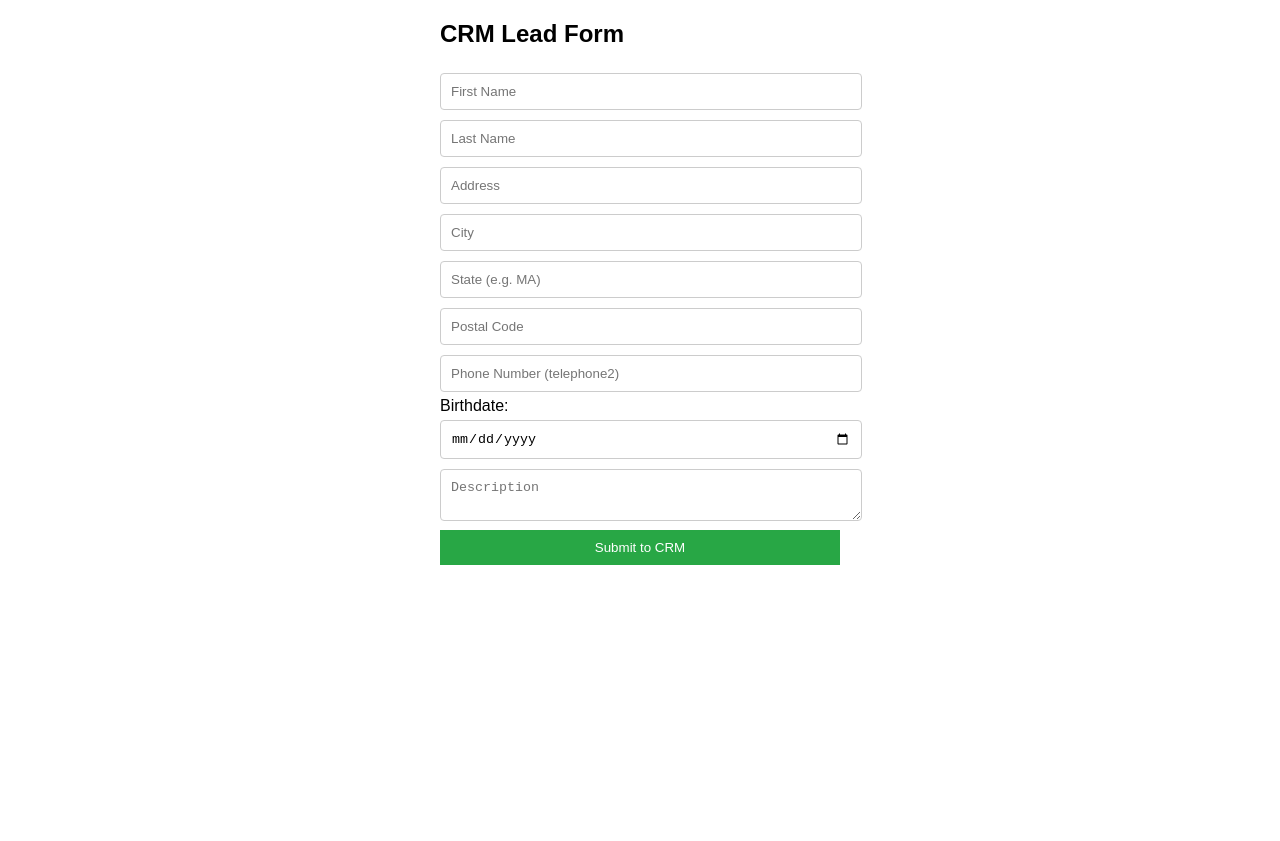
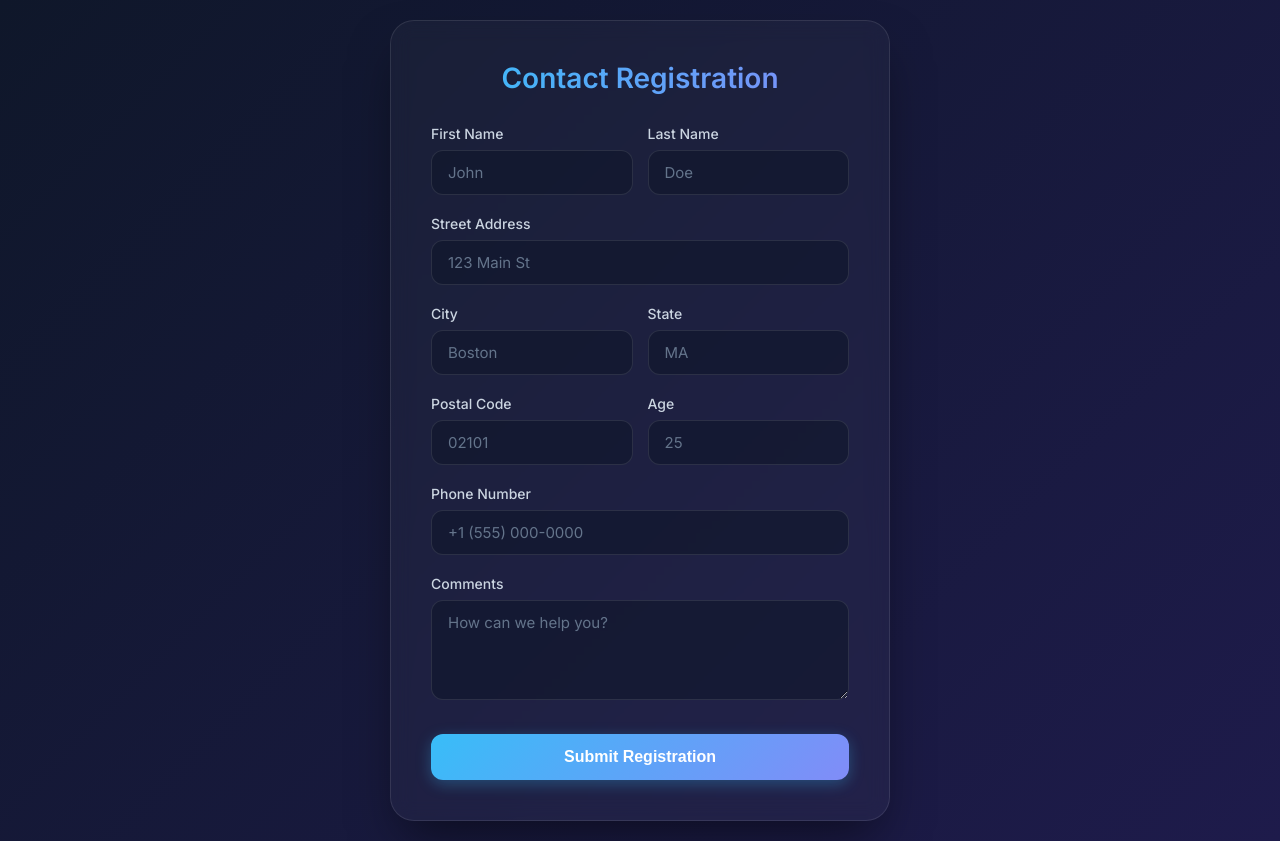
Before and after one commit to MirzaUmar1/dynamics365-lead-ingestion-bridge, a website: page index.html in a window 1280 px wide. Before the commit the page ends 800 px from the top, so only its background shows below. Drawn offline with Linux system fonts and the light colour scheme.

Commit message:
Beautify UI and update fields

```diff
--- a/index.html
+++ b/index.html
@@ -1,90 +1,265 @@
 <!doctype html>
 <html lang="en">
   <head>
+    <meta charset="UTF-8" />
+    <meta name="viewport" content="width=device-width, initial-scale=1.0" />
+    <title>Premium CRM Lead Form</title>
     <style>
+      @import url('https://fonts.googleapis.com/css2?family=Inter:wght@400;500;600&display=swap');
+
+      * {
+        box-sizing: border-box;
+        margin: 0;
+        padding: 0;
+      }
+
       body {
-        font-family: sans-serif;
-        max-width: 400px;
-        margin: 20px auto;
+        font-family: 'Inter', sans-serif;
+        background: linear-gradient(135deg, #0f172a 0%, #1e1b4b 100%);
+        color: #f8fafc;
+        display: flex;
+        justify-content: center;
+        align-items: center;
+        min-height: 100vh;
+        padding: 20px;
       }
+
+      .glass-container {
+        background: rgba(255, 255, 255, 0.03);
+        backdrop-filter: blur(10px);
+        -webkit-backdrop-filter: blur(10px);
+        border: 1px solid rgba(255, 255, 255, 0.1);
+        border-radius: 24px;
+        padding: 40px;
+        width: 100%;
+        max-width: 500px;
+        box-shadow: 0 25px 50px -12px rgba(0, 0, 0, 0.5);
+      }
+
+      h2 {
+        text-align: center;
+        font-size: 28px;
+        font-weight: 600;
+        margin-bottom: 30px;
+        background: linear-gradient(to right, #38bdf8, #818cf8);
+        -webkit-background-clip: text;
+        -webkit-text-fill-color: transparent;
+      }
+
+      .form-group {
+        margin-bottom: 20px;
+      }
+
+      .form-row {
+        display: flex;
+        gap: 15px;
+      }
+
+      .form-row .form-group {
+        flex: 1;
+      }
+
+      label {
+        display: block;
+        font-size: 14px;
+        font-weight: 500;
+        margin-bottom: 8px;
+        color: #cbd5e1;
+      }
+
       input,
       textarea {
         width: 100%;
-        padding: 10px;
-        margin: 5px 0;
-        border: 1px solid #ccc;
-        border-radius: 4px;
+        padding: 12px 16px;
+        background: rgba(15, 23, 42, 0.6);
+        border: 1px solid rgba(255, 255, 255, 0.1);
+        border-radius: 12px;
+        color: #f8fafc;
+        font-size: 15px;
+        font-family: inherit;
+        transition: all 0.3s ease;
       }
+
+      input::placeholder,
+      textarea::placeholder {
+        color: #64748b;
+      }
+
+      input:focus,
+      textarea:focus {
+        outline: none;
+        border-color: #38bdf8;
+        box-shadow: 0 0 0 3px rgba(56, 189, 248, 0.2);
+        background: rgba(15, 23, 42, 0.8);
+      }
+
+      textarea {
+        resize: vertical;
+        min-height: 100px;
+      }
+
       button {
         width: 100%;
-        padding: 10px;
-        background: #28a745;
+        padding: 14px;
+        margin-top: 10px;
+        background: linear-gradient(135deg, #38bdf8 0%, #818cf8 100%);
         color: white;
         border: none;
+        border-radius: 12px;
+        font-size: 16px;
+        font-weight: 600;
         cursor: pointer;
+        transition: all 0.3s ease;
+        box-shadow: 0 4px 15px rgba(56, 189, 248, 0.3);
+      }
+
+      button:hover {
+        transform: translateY(-2px);
+        box-shadow: 0 8px 25px rgba(56, 189, 248, 0.4);
+      }
+
+      button:active {
+        transform: translateY(0);
+      }
+
+      /* Notification Toast */
+      .toast {
+        position: fixed;
+        bottom: 20px;
+        right: 20px;
+        padding: 15px 25px;
+        border-radius: 12px;
+        color: white;
+        font-weight: 500;
+        transform: translateY(100px);
+        opacity: 0;
+        transition: all 0.3s cubic-bezier(0.68, -0.55, 0.265, 1.55);
+        z-index: 1000;
+      }
+
+      .toast.show {
+        transform: translateY(0);
+        opacity: 1;
+      }
+
+      .toast.success {
+        background: rgba(16, 185, 129, 0.9);
+        border: 1px solid rgba(16, 185, 129, 0.2);
+      }
+
+      .toast.error {
+        background: rgba(239, 68, 68, 0.9);
+        border: 1px solid rgba(239, 68, 68, 0.2);
       }
     </style>
   </head>
   <body>
-    <h2>CRM Lead Form</h2>
+    <div class="glass-container">
+      <h2>Contact Registration</h2>
       <form id="leadForm">
-      <input type="text" id="firstname" placeholder="First Name" required />
-      <input type="text" id="lastname" placeholder="Last Name" required />
-      <input type="text" id="address1_line1" placeholder="Address" />
-      <input type="text" id="address1_city" placeholder="City" />
-      <input
-        type="text"
-        id="address1_stateorprovince"
-        placeholder="State (e.g. MA)"
-      />
-      <input type="text" id="address1_postalcode" placeholder="Postal Code" />
-      <input
-        type="tel"
-        id="telephone2"
-        placeholder="Phone Number (telephone2)"
-      />
-      <label>Birthdate:</label>
-      <input type="date" id="birthdate" />
-      <textarea id="description" placeholder="Description"></textarea>
-      <button type="submit">Submit to CRM</button>
+        <div class="form-row">
+          <div class="form-group">
+            <label for="firstname">First Name</label>
+            <input type="text" id="firstname" placeholder="John" required />
+          </div>
+          <div class="form-group">
+            <label for="lastname">Last Name</label>
+            <input type="text" id="lastname" placeholder="Doe" required />
+          </div>
+        </div>
+
+        <div class="form-group">
+          <label for="address1_line1">Street Address</label>
+          <input type="text" id="address1_line1" placeholder="123 Main St" />
+        </div>
+
+        <div class="form-row">
+          <div class="form-group">
+            <label for="address1_city">City</label>
+            <input type="text" id="address1_city" placeholder="Boston" />
+          </div>
+          <div class="form-group">
+            <label for="address1_stateorprovince">State</label>
+            <input type="text" id="address1_stateorprovince" placeholder="MA" />
+          </div>
+        </div>
+
+        <div class="form-row">
+          <div class="form-group">
+            <label for="address1_postalcode">Postal Code</label>
+            <input type="text" id="address1_postalcode" placeholder="02101" />
+          </div>
+          <div class="form-group">
+            <label for="age">Age</label>
+            <input type="number" id="age" placeholder="25" min="1" max="120" />
+          </div>
+        </div>
+
+        <div class="form-group">
+          <label for="telephone2">Phone Number</label>
+          <input type="tel" id="telephone2" placeholder="+1 (555) 000-0000" />
+        </div>
+
+        <div class="form-group">
+          <label for="comments">Comments</label>
+          <textarea id="comments" placeholder="How can we help you?"></textarea>
+        </div>
+
+        <button type="submit" id="submitBtn">Submit Registration</button>
       </form>
+    </div>
+
+    <div id="toast" class="toast"></div>
 
     <script>
-      document
-        .getElementById("leadForm")
-        .addEventListener("submit", async (e) => {
+      function showToast(message, type) {
+        const toast = document.getElementById("toast");
+        toast.textContent = message;
+        toast.className = `toast show ${type}`;
+        setTimeout(() => {
+          toast.className = "toast";
+        }, 4000);
+      }
+
+      document.getElementById("leadForm").addEventListener("submit", async (e) => {
         e.preventDefault();
+        const submitBtn = document.getElementById("submitBtn");
+        submitBtn.textContent = "Submitting...";
+        submitBtn.style.opacity = "0.7";
+        submitBtn.disabled = true;
 
-          // Collect all fields
         const data = {
           firstname: document.getElementById("firstname").value,
           lastname: document.getElementById("lastname").value,
           address1_line1: document.getElementById("address1_line1").value,
           address1_city: document.getElementById("address1_city").value,
-            address1_stateorprovince: document.getElementById(
-              "address1_stateorprovince",
-            ).value,
-            address1_postalcode: document.getElementById("address1_postalcode")
-              .value,
+          address1_stateorprovince: document.getElementById("address1_stateorprovince").value,
+          address1_postalcode: document.getElementById("address1_postalcode").value,
           telephone2: document.getElementById("telephone2").value,
-            birthdate: document.getElementById("birthdate").value,
-            description: document.getElementById("description").value,
+          age: parseInt(document.getElementById("age").value) || null,
+          comments: document.getElementById("comments").value,
         };
 
-          const response = await fetch(
-            "http://localhost:3000/api/submit-lead",
-            {
+        try {
+          const response = await fetch("http://localhost:3000/api/submit-lead", {
             method: "POST",
             headers: { "Content-Type": "application/json" },
             body: JSON.stringify(data),
-            },
-          );
+          });
 
           const result = await response.json();
           if (result.success) {
-            alert("Success! Contact Created in Dynamics 365.");
+            showToast("Success! Contact Created.", "success");
+            document.getElementById("leadForm").reset();
           } else {
-            alert("Error: " + result.error);
+            showToast("Error: " + result.error, "error");
+          }
+        } catch (err) {
+          showToast("Network error occurred.", "error");
+        } finally {
+          submitBtn.textContent = "Submit Registration";
+          submitBtn.style.opacity = "1";
+          submitBtn.disabled = false;
         }
       });
     </script>
--- a/server.js
+++ b/server.js
@@ -34,9 +34,9 @@ app.post("/api/submit-lead", async (req, res) => {
       address1_stateorprovince: req.body.address1_stateorprovince,
       address1_postalcode: req.body.address1_postalcode,
       telephone2: req.body.telephone2,
-      birthdate: req.body.birthdate, // Format: YYYY-MM-DD
+      age: req.body.age, // Passing age instead of birthdate
       newdyn_prospectsource: 405670021, // Hardcoded from your image
-      description: req.body.description || "Lead from Web Form",
+      description: req.body.comments || "Lead from Web Form",
     };
 
     const response = await axios.post(
```
Lines whose indentation alone changed are shown as unchanged.
